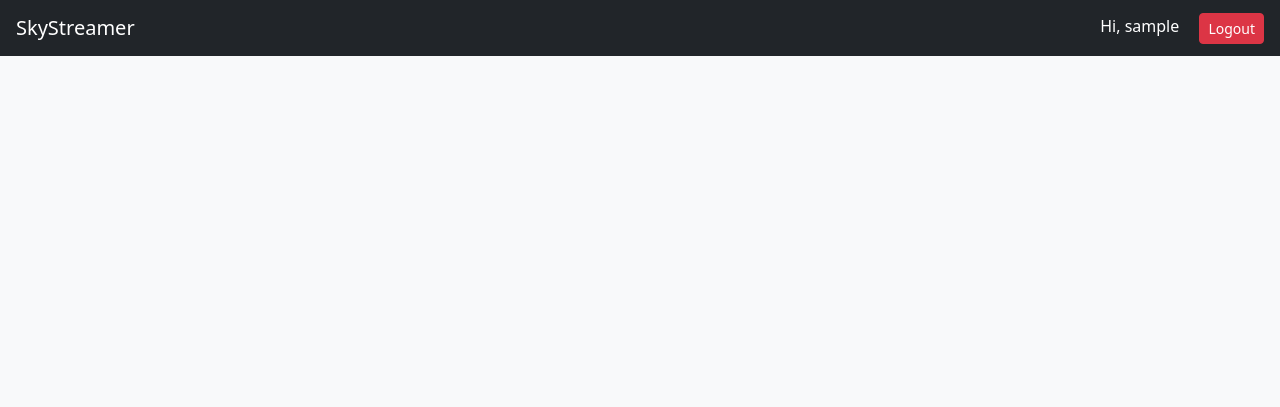
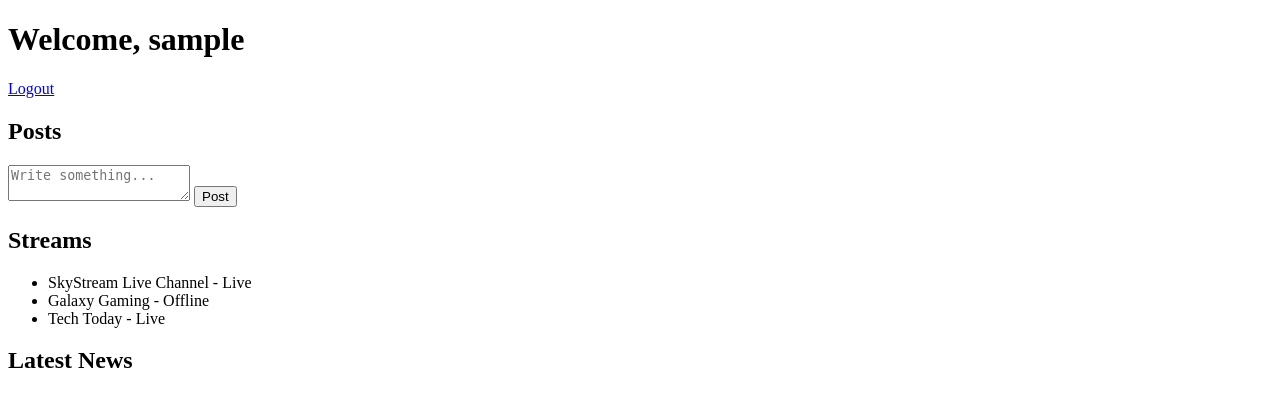
Before and after one commit to K0j0cyber/SkystreamApp, a Flask app: page /home in a window 1280 px wide. Shown: the top 407 px of the page. Run offline with Flask 3, Linux system fonts and the light colour scheme; the visitor is signed in with stand-in values (Sample User, id 1); data that the repository does not hold is empty.

Commit message:
Added templates and static CSS

```diff
--- a/templates/home.html
+++ b/templates/home.html
@@ -1,30 +1,39 @@
 <!DOCTYPE html>
-<html>
+<html lang="en">
 <head>
-    <title>SkyStreamer</title>
-    <link rel="stylesheet"
-          href="https://cdn.jsdelivr.net/npm/bootstrap@5.3.0/dist/css/bootstrap.min.css">
-    <link rel="stylesheet" href="/static/style.css">
+    <meta charset="UTF-8">
+    <title>Home - SkyStreamApp</title>
+    <link rel="stylesheet" type="text/css" href="{{ url_for('static', filename='style.css') }}">
 </head>
+<body>
+    <div class="container">
+        <h1>Welcome, {{ session.get('user', 'Guest') }}</h1>
+        <a class="btn" href="/logout">Logout</a>
 
-<body class="bg-light">
+        <h2>Posts</h2>
+        <form method="POST" action="/post">
+            <textarea name="content" placeholder="Write something..." required></textarea>
+            <button type="submit" class="btn">Post</button>
+        </form>
+        <ul>
+            {% for post in posts %}
+                <li><strong>{{ post.author }}:</strong> {{ post.content }}</li>
+            {% endfor %}
+        </ul>
 
-<nav class="navbar navbar-dark bg-dark px-3">
-    <a class="navbar-brand" href="/">SkyStreamer</a>
+        <h2>Streams</h2>
+        <ul>
+            {% for stream in streams %}
+                <li>{{ stream.name }} - {{ stream.status }}</li>
+            {% endfor %}
+        </ul>
 
-    <div>
-        {% if session.get('user') %}
-        <span class="text-white me-3">Hi, {{ session.get('user') }}</span>
-        <a href="/logout" class="btn btn-danger btn-sm">Logout</a>
-        {% else %}
-        <a href="/login" class="btn btn-primary btn-sm">Login</a>
-        {% endif %}
+        <h2>Latest News</h2>
+        <ul>
+            {% for item in news %}
+                <li><a href="{{ item.link }}" target="_blank">{{ item.title }}</a></li>
+            {% endfor %}
+        </ul>
     </div>
-</nav>
-
-<div class="container mt-3">
-    {% block content %}{% endblock %}
-</div>
-
 </body>
 </html>
```
Also changed, not shown: static/style.css (added).
